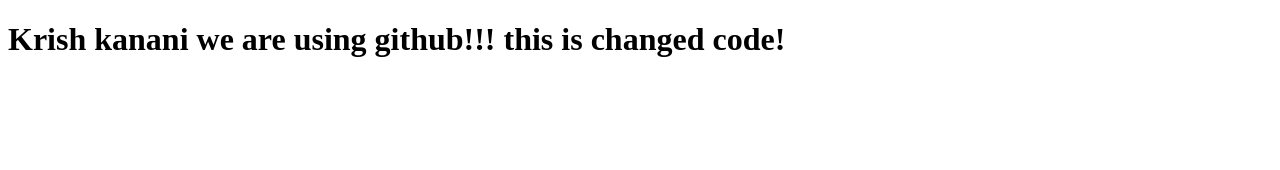
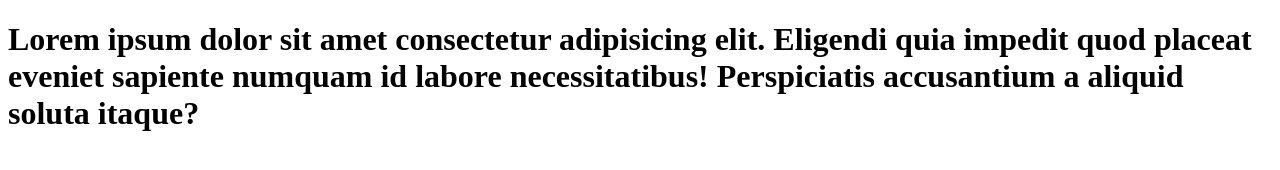
Before and after one commit to kananikrish21/VCSCF, a plain HTML site: page index.html in a window 1280 px wide. Drawn offline with Linux system fonts and the light colour scheme.

Commit message:
n commit

```diff
--- a/index.html
+++ b/index.html
@@ -6,6 +6,6 @@
     <title>Document</title>
 </head>
 <body>
-    <h1>Krish kanani we are using github!!! this is changed code!</h1>
+    <h1>Lorem ipsum dolor sit amet consectetur adipisicing elit. Eligendi quia impedit quod placeat eveniet sapiente numquam id labore necessitatibus! Perspiciatis accusantium a aliquid soluta itaque?</h1>
 </body>
 </html>
```
